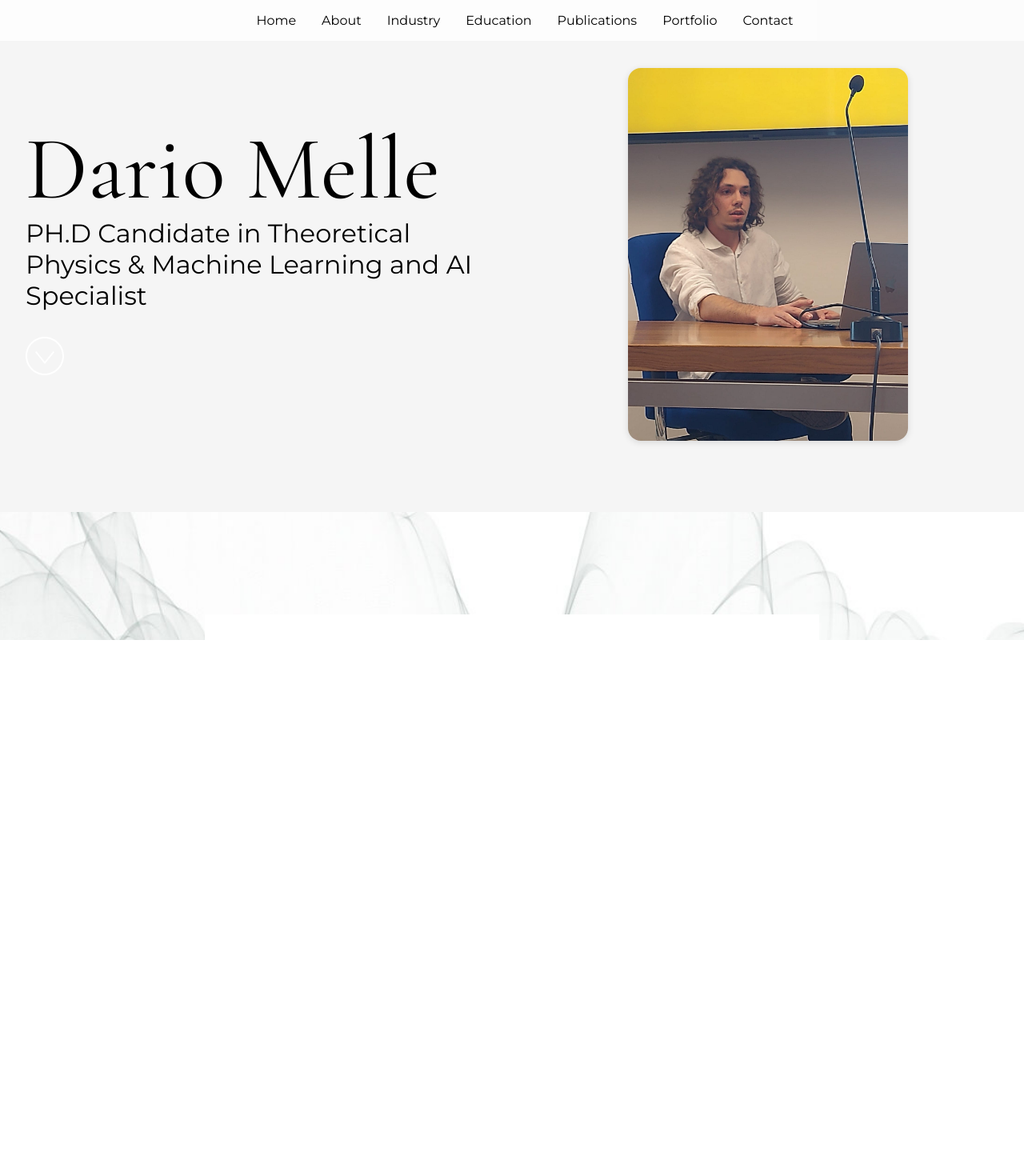
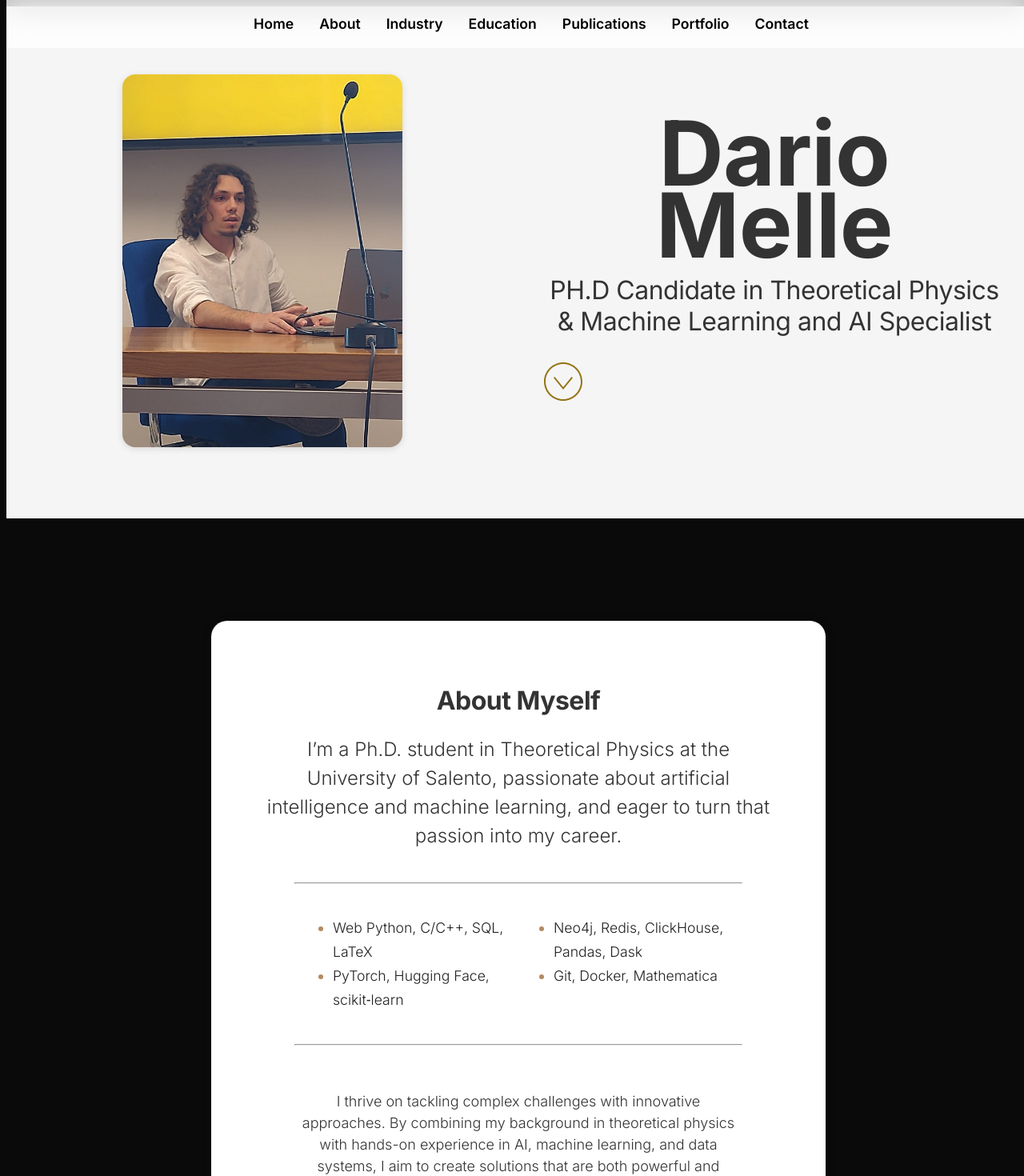
Before and after one commit to Mignar99/dariomelle, a React (Vite) app: page / in a window 1280 px wide. Shown: the top 1470 px of the page at 80% size. Before the commit the page ends 800 px from the top, so only its background shows below. Built offline with nearby package versions, Linux system fonts and the light colour scheme.

Commit message:
Improving style

```diff
--- a/src/Components/About.jsx
+++ b/src/Components/About.jsx
@@ -56,10 +56,12 @@ const About = () => {
           padding: "4rem",
           margin: "3rem auto",
           textAlign: "center",
+          borderRadius: "1.25rem",
+          boxShadow: "0 2px 16px rgba(51,51,51,0.08)",
         }}
       >
-        <h2>About Myself</h2>
-        <p className="large">{description}</p>
+        <h2 style={{ color: "#333", fontWeight: 700 }}>About Myself</h2>
+        <p className="large" style={{ color: "#333" }}>{description}</p>
         <hr />
         <ul
           style={{
@@ -71,11 +73,11 @@ const About = () => {
           }}
         >
           {skillsList.map((skill) => (
-            <li key={skill}>{skill}</li>
+            <li key={skill} style={{ color: "#222" }}>{skill}</li>
           ))}
         </ul>
         <hr />
-        <p style={{ padding: "1rem 3rem 0" }}>{detailOrQuote}</p>
+        <p style={{ padding: "1rem 3rem 0", color: "#333" }}>{detailOrQuote}</p>
       </div>
     </section>
   );
--- a/src/Components/Education.jsx
+++ b/src/Components/Education.jsx
@@ -55,17 +55,18 @@ const educationData = [
 
 const Education = () => (
   <section className="padding" id="education">
-    <h2>Education</h2>
+    <h2 style={{ color: "#333", fontWeight: 700 }}>Education</h2>
     <div style={{ margin: "2rem auto", maxWidth: "900px" }}>
       <div
         style={{
           marginBottom: "2.5rem",
           padding: "2rem 1.5rem",
           background: "#fffbe8",
-          borderRadius: "1rem",
-          boxShadow: "0 2px 8px rgba(0,0,0,0.04)",
+          borderRadius: "1.25rem",
+          boxShadow: "0 2px 8px rgba(51,51,51,0.08)",
           textAlign: "left",
           fontSize: "1.1rem",
+          color: "#333",
         }}
       >
         My academic journey began with a strong foundation in physics, where I learned to break down
@@ -88,9 +89,10 @@ const Education = () => (
             background: "#f8f8f8",
             borderRadius: "1rem",
             boxShadow: "0 2px 8px rgba(0,0,0,0.06)",
+            color: "#333",
           }}
         >
-          <h3 style={{ marginBottom: "0.5rem" }}>{edu.degree}</h3>
+          <h3 style={{ marginBottom: "0.5rem", color: "#333" }}>{edu.degree}</h3>
           <strong>{edu.institution}</strong> — <span>{edu.location}</span>
           <br />
           <span style={{ fontStyle: "italic", color: "#555" }}>{edu.period}</span>
--- a/src/Components/Header.jsx
+++ b/src/Components/Header.jsx
@@ -19,6 +19,8 @@ const Header = () => {
         top: 0,
         width: "100%",
         zIndex: 10,
+        backdropFilter: "blur(16px)",
+        WebkitBackdropFilter: "blur(16px)",
       }}
     >
       <a href="#home">Home</a>
--- a/src/Components/Home.jsx
+++ b/src/Components/Home.jsx
@@ -27,15 +27,17 @@ const imageAltText = "Photo of Dario Melle";
 const Home = ({ name, title }) => {
   return (
     <section id="home" className="min-height" style={{ display: "flex", alignItems: "center", justifyContent: "center", minHeight: "80vh", background: "#f5f5f5" }}>
-      <div style={{ flex: 1, textAlign: "left", padding: "3rem 2rem" }}>
-        <h1>{name}</h1>
-        <h2>{title}</h2>
-        <div style={{ marginTop: "2rem" }}>
-          <img src={arrowSvg} style={{ height: "3rem", width: "3rem" }} alt={imageAltText} />
-        </div>
-      </div>
       <div style={{ flex: 1, textAlign: "center", padding: "3rem 2rem" }}>
         <img src={image} alt={imageAltText} style={{ maxWidth: "350px", width: "100%", borderRadius: "1rem", boxShadow: "0 2px 8px rgba(0,0,0,0.12)" }} />
+      </div>
+      <div style={{ flex: 1, textAlign: "left", padding: "3rem 2rem" }}>
+  <h1 style={{ color: "#333", fontWeight: 700, fontFamily: 'Circular Std, Inter, sans-serif' }}>{name}</h1>
+  <h2 style={{ color: "#333", fontWeight: 400, fontFamily: 'Circular Std, Inter, sans-serif' }}>{title}</h2>
+        <div style={{ marginTop: "2rem" }}>
+          <a href="#about" style={{ display: "inline-block" }}>
+            <img src={arrowSvg} style={{ height: "3rem", width: "3rem", filter: "invert(54%) sepia(32%) saturate(1042%) hue-rotate(7deg) brightness(92%) contrast(90%)" }} alt={imageAltText} />
+          </a>
+        </div>
       </div>
     </section>
   );
--- a/src/Components/Industry.jsx
+++ b/src/Components/Industry.jsx
@@ -35,10 +35,10 @@ const Industry = () => (
         margin: "3rem auto",
         textAlign: "center",
         boxShadow: "0 2px 8px rgba(0,0,0,0.08)",
-    borderRadius: "1rem",
+        borderRadius: "1.25rem",
       }}
     >
-      <h2>Industry Experience</h2>
+  <h2 style={{ color: "#333", fontWeight: 700, marginBottom: "2rem" }}>Industry Experience</h2>
       {industryExperience.map((exp, idx) => (
         <div
           key={idx}
@@ -49,9 +49,10 @@ const Industry = () => (
             borderRadius: "1rem",
             boxShadow: "0 2px 8px rgba(0,0,0,0.06)",
             textAlign: "left",
+            color: "#333",
           }}
         >
-          <h3 style={{ marginBottom: "0.5rem" }}>
+          <h3 style={{ marginBottom: "0.5rem", color: "#333" }}>
             {exp.role} @ {exp.company}
           </h3>
           <strong>{exp.location}</strong>
@@ -59,7 +60,7 @@ const Industry = () => (
           <span style={{ fontStyle: "italic", color: "#555" }}>{exp.period}</span>
           <ul style={{ marginTop: "1rem", marginBottom: 0, paddingLeft: "1.5rem" }}>
             {exp.details.map((detail, i) => (
-              <li key={i} style={{ marginBottom: "0.5rem" }}>
+              <li key={i} style={{ marginBottom: "0.5rem", color: "#222" }}>
                 {detail}
               </li>
             ))}
--- a/src/Components/Publications.jsx
+++ b/src/Components/Publications.jsx
@@ -89,7 +89,7 @@ const Publications = () => {
   return (
     <section className="padding" id="publications">
       <h2>Publications</h2>
-      <p style={{ fontSize: "1.15rem", margin: "1.5rem 3rem 2rem 3rem", color: "#444" }}>
+      <p style={{ fontSize: "1.15rem", margin: "1.5rem 3rem 2rem 3rem", color: "#888" }}>
         My research lies at the intersection of conformal field theory and quantum chromodynamics (QCD), with a particular focus on next-to-leading order (NLO) corrections to the gravitational form factors of hadrons. I am also deeply interested in physics beyond the Standard Model, especially in exploring the phenomenology of the 331 Model.
       </p>
       <ul style={{ textAlign: "left", fontSize: "1.1rem", margin: "2rem 3rem" }}>
@@ -101,7 +101,7 @@ const Publications = () => {
               {pub.journal} ({pub.year})
             </span><br />
             {pub.link !== "#" && (
-              <a href={pub.link} target="_blank" rel="noopener noreferrer">
+              <a href={pub.link} target="_blank" rel="noopener noreferrer" className="pub-readmore-btn">
                 Read more
               </a>
             )}
--- a/src/styles.css
+++ b/src/styles.css
@@ -1,18 +1,167 @@
+@import url('https://fonts.googleapis.com/css2?family=Inter:wght@300;400;600;700&display=swap');
+/* Publications 'Read more' button styles */
+.pub-readmore-btn {
+  display: inline-block;
+  background: #fff;
+  color: #222;
+  border: none;
+  border-radius: 1.5rem;
+  padding: 0.5rem 1.5rem;
+  font-size: 1rem;
+  font-family: var(--body-sans);
+  font-weight: 600;
+  box-shadow: 0 1px 4px rgba(51,51,51,0.07);
+  cursor: pointer;
+  transition: background 0.2s, color 0.2s;
+  margin-top: 0.5rem;
+}
+.pub-readmore-btn:hover, .pub-readmore-btn:focus {
+  background: #B58A61;
+  color: #fff;
+}
+
+/* Minimalist, spacious layout */
+.spacious-section {
+  padding: 5rem 0 6rem 0;
+  margin: 0 auto;
+  max-width: 1100px;
+}
+
+.card {
+  background: var(--section-bg);
+  border-radius: 1.25rem;
+  box-shadow: 0 2px 16px rgba(51,51,51,0.08);
+  padding: 2.5rem 2rem;
+  margin-bottom: 2.5rem;
+  border: 1px solid var(--border);
+  color: var(--text);
+}
+
+.rounded-btn {
+  border-radius: 2rem;
+  border: 1px solid var(--border);
+  background: var(--section-bg);
+  color: var(--text);
+  padding: 0.75rem 2rem;
+  font-family: var(--body-sans);
+  font-size: 1.1rem;
+  font-weight: 400;
+  box-shadow: 0 1px 4px rgba(51,51,51,0.07);
+  transition: border 0.2s, box-shadow 0.2s, background 0.2s, color 0.2s;
+  cursor: pointer;
+}
+.rounded-btn:hover, .rounded-btn:focus {
+  border-color: var(--accent);
+  background: var(--secondary);
+  color: var(--accent);
+}
+.rounded-btn:hover {
+  border-color: #7c5a3a;
+  box-shadow: 0 2px 8px rgba(166,138,113,0.12);
+}
+
+/* Card content blocks for sections */
+.card-section {
+  display: flex;
+  flex-direction: column;
+  gap: 2.5rem;
+}
+
+/* Professional, approachable typography */
+h1, h2, h3, h4, h5, h6 {
+  font-family: var(--heading-serif);
+  color: var(--accent);
+  font-weight: 400;
+  letter-spacing: 0.5px;
+}
+
+p, li, a, span, td, th {
+  font-family: var(--body-sans);
+  color: var(--text);
+  font-size: 1.08rem;
+}
+
+/* Add extra white space between major sections */
+
+
+/* Academic site color palette and font pairing */
+:root {
+  --background: #0A0A0A;
+  --section-bg: #1C1C1C;
+  --text: #E0E0E0;
+  --heading: #E0E0E0;
+  --heading-accent: #B58A61;
+  --border: #333333;
+  --accent: #B58A61;
+  --muted: #F5F2ED;
+  --secondary: #333333;
+  --header-gradient: linear-gradient(90deg, #1C1C1C 0%, #0A0A0A 100%);
+  --heading-sans: 'Circular Std', 'Inter', sans-serif;
+  --body-sans: 'Circular Std', 'Inter', sans-serif;
+}
+
+body {
+  background: var(--background);
+  color: var(--text);
+  font-family: var(--body-sans);
+  text-align: center;
+}
+
+h1, h2, h3, h4, h5, h6 {
+  font-family: var(--heading-sans);
+  color: var(--heading);
+  font-weight: 700;
+  letter-spacing: -0.5px;
+  text-align: center;
+}
+
+p, li, a, span, td, th {
+  font-family: var(--body-sans);
+  color: var(--text);
+  font-weight: 300;
+  font-size: 1.1rem;
+  line-height: 1.6;
+}
+
+a {
+  font-family: var(--body-sans);
+  font-weight: 600;
+  color: var(--text);
+  text-decoration: none;
+  transition: color 0.2s;
+}
+
+a:hover {
+  color: var(--accent);
+  text-decoration: underline;
+}
+
+header, nav {
+  background: var(--header-gradient);
+  color: #fff;
+  box-shadow: 0 2px 8px rgba(34,34,34,0.08);
+}
+
+/* Accent for headings */
+h2, h3 {
+  color: var(--heading-accent);
+}
+
+/* Section backgrounds */
+section {
+  background: var(--background);
+}
+
+.contrast-zone {
+  background: var(--muted);
+  color: var(--section-bg);
+  border-radius: 1.25rem;
+  padding: 2.5rem 2rem;
+  margin-bottom: 2.5rem;
+}
 /**
 * CSS file to hold styles that apply across the application
 */
-
-@import url("https://fonts.googleapis.com/css2?family=Cormorant+Garamond:wght@300;400&family=Montserrat:wght@200;400;600;800&display=swap");
-
-html,
-body {
-  font-family: "Montserrat", sans-serif;
-  height: 100%;
-  margin: 0;
-  overflow-x: hidden;
-  padding: 0;
-  width: 100%;
-}
 
 div#main {
   display: flex;
@@ -90,7 +239,7 @@ li {
 }
 
 li::marker {
-  color: #4e567e;
+  color: #B58A61;
 }
 
 a {
```
Also changed, not shown: src/Components/Portfolio.jsx (+6 -6 lines). Lines whose indentation alone changed are shown as unchanged.
